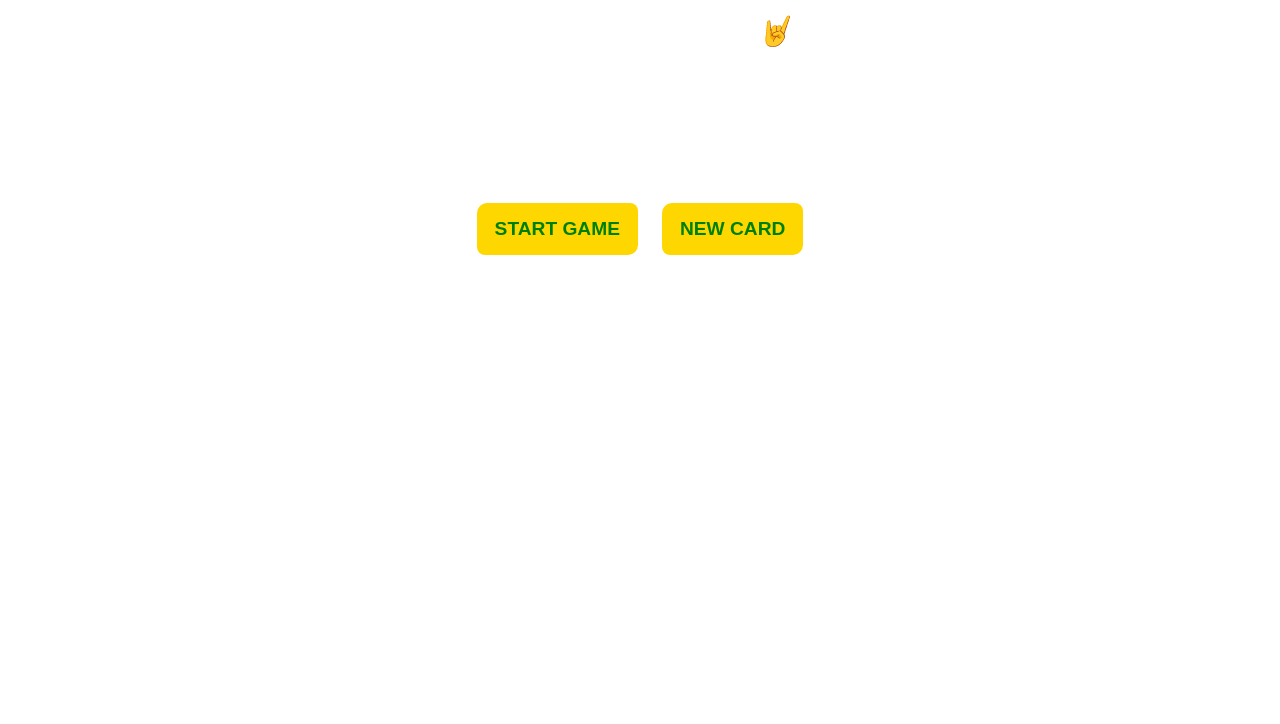
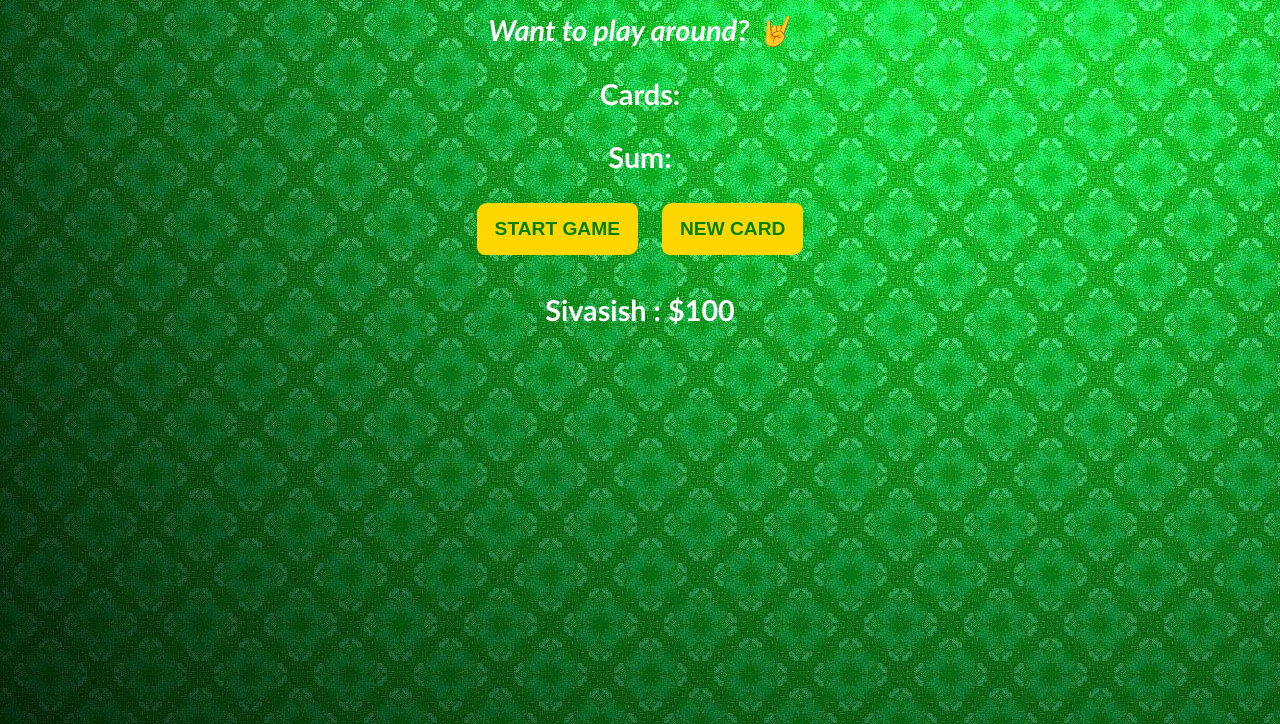
Before and after one commit to Sivasish48/The-blackjack-, a plain HTML site: page index.html in a window 1280 px wide. Shown: the part 76-800 px from the top of the page. Drawn offline with Linux system fonts and the light colour scheme.

Commit message:
Update style.css

```diff
--- a/style.css
+++ b/style.css
@@ -1,6 +1,6 @@
 body{
     font-family: 'Trebuchet MS', 'Lucida Sans Unicode', 'Lucida Grande', 'Lucida Sans', Arial, sans-serif;
-    background-image: url(images/R.jpeg);
+    background-image: url(R.jpeg);
     text-align: center;
     color: white;
     font-weight: bold;
```
